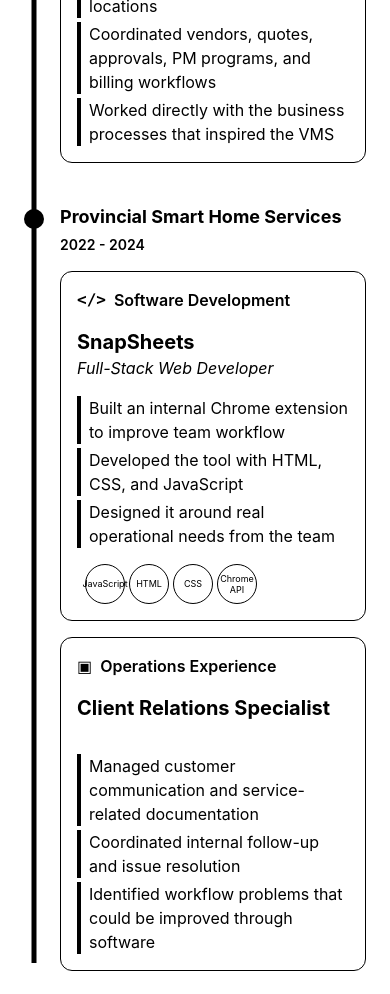
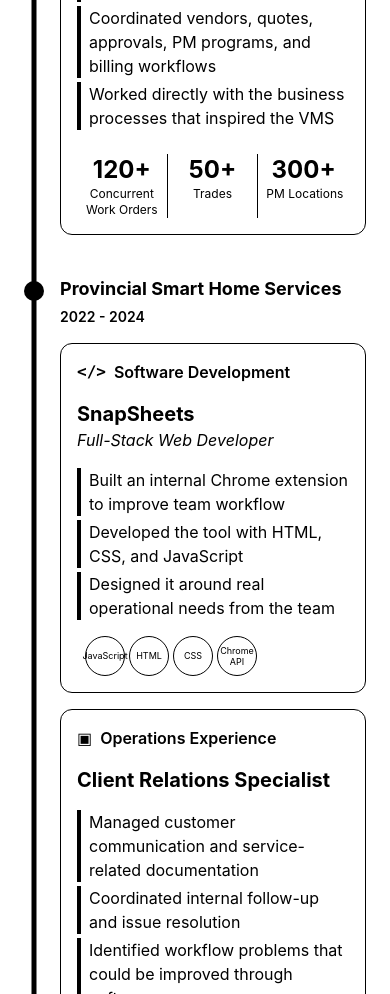
Before and after one commit to shuaiby18/portfolio, a React app: page / in a window 390 px wide. Shown: the part 4880-5874 px from the top of the page. Built offline with nearby package versions, Linux system fonts and the light colour scheme; the HTML template or start-up script is replaced by a standard one.

Commit message:
Updated Status Bar in operations card in mobile and desktop layout

```diff
--- a/src/components/Experience.jsx
+++ b/src/components/Experience.jsx
@@ -260,7 +260,7 @@ function Experience() {
                 </p>
               </div>
 
-              <h4 className="text-xl font-bold mb-8">
+              <h4 className="text-xl font-bold mb-4 lg:mb-8">
                 Operations Facility Service Coordinator
               </h4>
 
@@ -287,12 +287,10 @@ function Experience() {
 
 
               {/* Operations achievements - Desktop only */}
-              <div className="hidden lg:grid grid-cols-[max-content_1fr_1fr] gap-0 mt-auto pt-6">
-
+              <div className="grid grid-cols-3 lg:grid-cols-[max-content_1fr_1fr] gap-0 mt-auto pt-6">
                 <div className="text-center border-r border-black px-2">
                   <p className="text-2xl font-bold">120+</p>
-                  <p className="text-xs whitespace-nowrap">Concurrent Work Orders</p>
-                </div>
+                  <p className="text-xs lg:whitespace-nowrap">Concurrent Work Orders</p>                </div>
 
                 <div className="text-center border-r border-black px-2">
                   <p className="text-2xl font-bold">50+</p>
@@ -418,7 +416,7 @@ function Experience() {
                 </p>
               </div>
 
-  <h4 className="text-xl font-bold mb-8">
+              <h4 className="text-xl font-bold mb-4 lg:mb-8">
                 Client Relations Specialist
               </h4>
 
```
Lines whose indentation alone changed are shown as unchanged.
